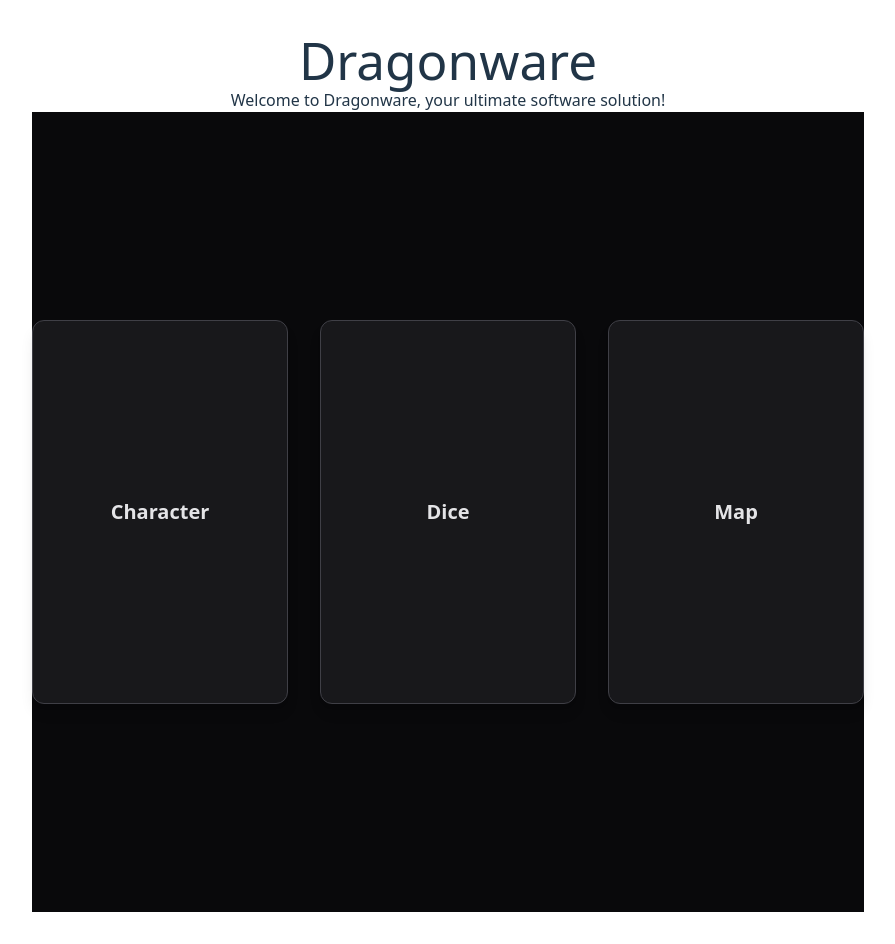
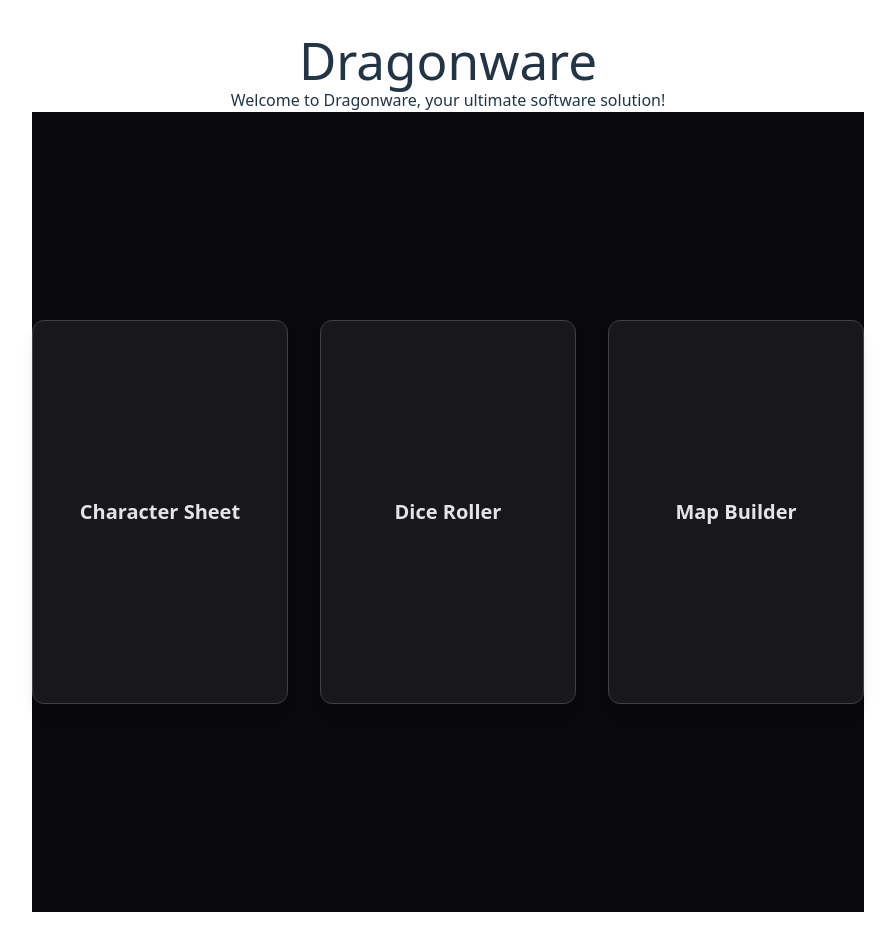
Before and after one commit to BenRedmondgithub/Dragonware, a React (Vite) app in the folder dragonware/: page / in a window 1280 px wide. Shown: the whole page, without its empty margins (192-1087 px from the left). Built offline with nearby package versions, Linux system fonts and the light colour scheme.

Commit message:
update n

```diff
--- a/dragonware/src/App.jsx
+++ b/dragonware/src/App.jsx
@@ -10,9 +10,9 @@ function App() {
       <h1>Dragonware</h1>
       <p>Welcome to Dragonware, your ultimate software solution!</p>
       <main className="min-h-screen bg-zinc-950 flex gap-8 items-center justify-center">
-        <Card title="Character"/>
-        <Card title="Dice" />
-        <Card title="Map" />
+        <Card title="Character Sheet"/>
+        <Card title="Dice Roller" />
+        <Card title="Map Builder" />
       </main>
     </div>
   )
```
